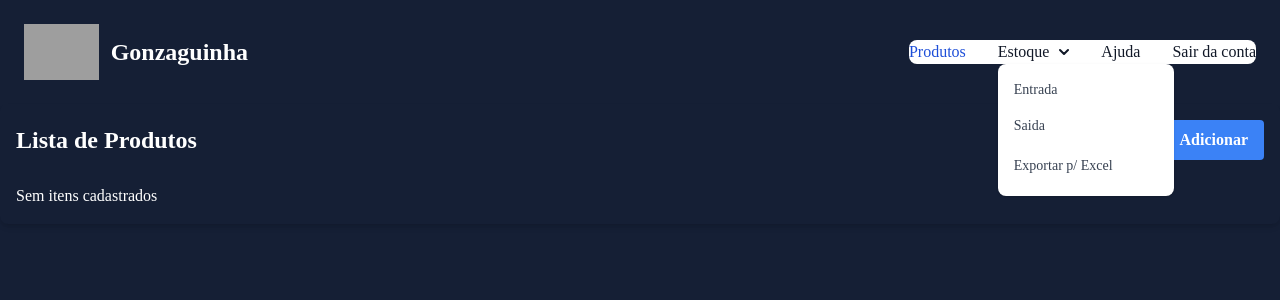
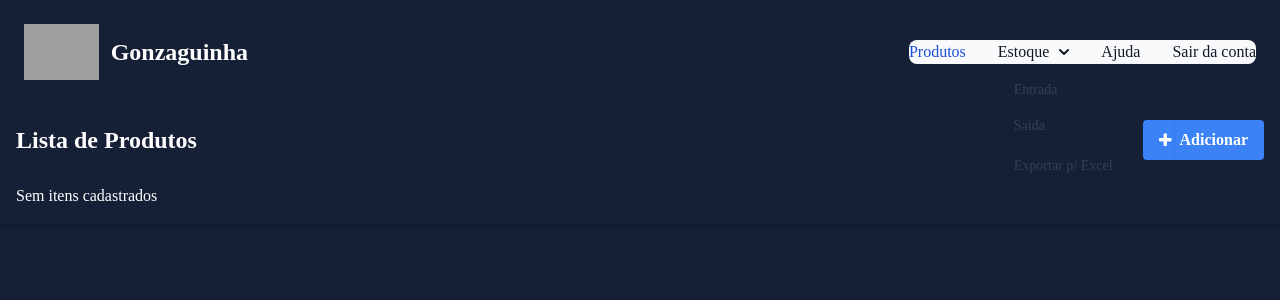
Before and after one commit to DevTroli/Sales-Software, a Django app: page /produtos/ in a window 1280 px wide, after a click on "Estoque". Shown: the top 300 px of the page. Run offline with Django 5.2, Linux system fonts and the light colour scheme; data that the repository does not hold is empty; some libraries are stand-ins or nearby versions; some web fonts are replaced; grey boxes are pictures that could not be loaded.

Commit message:
update template

```diff
--- a/produto/templates/includes/nav.html
+++ b/produto/templates/includes/nav.html
@@ -11,7 +11,7 @@
             </svg>
         </button>
         <div class="hidden w-full md:block md:w-auto" id="navbar-dropdown">
-            <ul class="flex flex-col font-medium p-4 md:p-0 mt-4 border border-gray-100 rounded-lg bg-gray-50 md:space-x-8 rtl:space-x-reverse md:flex-row md:mt-0 md:border-0 md:bg-white dark:bg-gray-800 md:dark:bg-gray-900 dark:border-gray-700">
+            <ul class="flex flex-col font-medium p-4 md:p-0 mt-4 border border-gray-100 rounded-lg bg-gray-50 md:space-x-8 rtl:space-x-reverse md:flex-row md:mt-0 md:border-0 dark:bg-gray-800 md:dark:bg-gray-900 dark:border-gray-700">
                 <li>
                     <a href="{% url 'produto:index' %}" class="block py-2 px-3 text-white bg-blue-700 rounded md:bg-transparent md:text-blue-700 md:p-0 md:dark:text-gray-100 dark:bg-blue-600 md:dark:bg-transparent hover:text-amber-300" aria-current="page">Produtos</a>
                 </li>
@@ -23,7 +23,7 @@
                         </svg>
                     </button>
                     <!-- Dropdown menu -->
-                    <div id="dropdownNavbar" class="absolute z-10 hidden font-normal bg-white divide-y divide-gray-100 rounded-lg shadow w-44 dark:bg-gray-700 dark:divide-gray-600">
+                    <div id="dropdownNavbar" class="absolute z-10 hidden font-normal divide-y divide-gray-100 rounded-lg shadow w-44 dark:bg-gray-700 dark:divide-gray-600">
                         <ul class="py-2 text-sm text-gray-700 dark:text-gray-400" aria-labelledby="dropdownLargeButton">
                             <li>
                                 <a href="#" class="block px-4 py-2 hover:bg-gray-100 dark:hover:bg-gray-600 dark:hover:text-white">Entrada</a>
```
